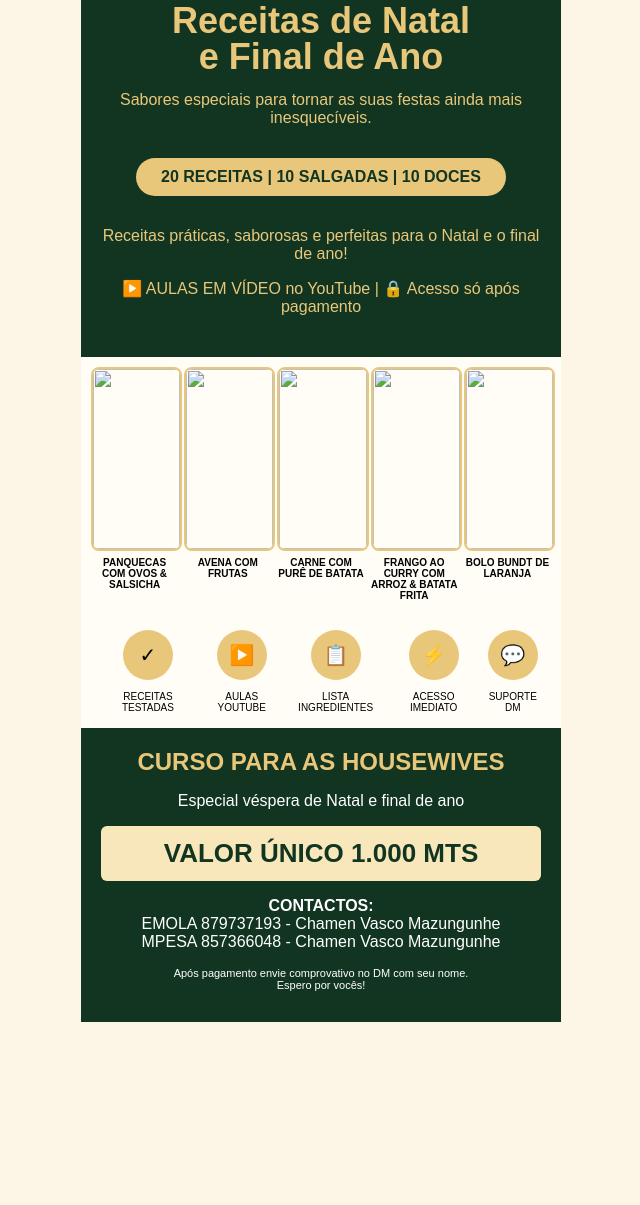
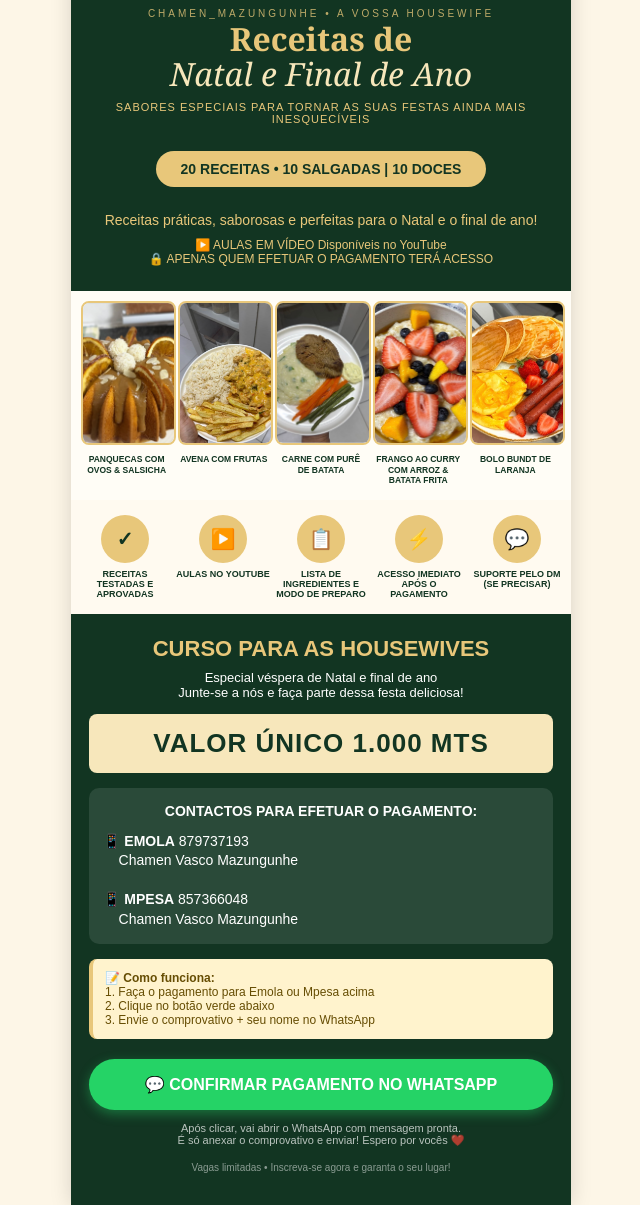
Before and after one commit to CharmilaElija/chamem-2, a plain HTML site: page index.html in a window 1280 px wide. Shown: the part 22-1227 px from the top of the page, without its empty margins (319-959 px from the left). Before the commit the page ends 1044 px from the top, so only its background shows below. Drawn offline with Linux system fonts and the light colour scheme.

Commit message:
Revise index.html for Christmas course enhancements
Updated HTML structure and styles for the Christmas course page, including improved layout, new images, and enhanced text descriptions.

```diff
--- a/index.html
+++ b/index.html
@@ -3,57 +3,83 @@
 <head>
 <meta charset="UTF-8">
 <meta name="viewport" content="width=device-width, initial-scale=1.0">
-<title>Curso de Natal - Chamen Mazungunhe</title>
+<title>Curso de Natal - Chamen Mazungunhe - A vossa Housewife</title>
 <style>
-  body{margin:0; font-family:Arial; background:#fdf6e7;}
-  .poster{max-width:480px; margin:auto; background:#fffdf6;}
+  body{margin:0; font-family:Arial, sans-serif; background:#fdf6e7;}
+  .poster{max-width:500px; margin:auto; background:#fffdf6; box-shadow:0 0 20px rgba(0,0,0,0.15);}
   .header{background:#123522; color:#e8c77a; text-align:center; padding:25px 15px;}
-  .header h1{font-size:36px; margin:0; line-height:1;}
-  .badge{background:#e8c77a; color:#123522; padding:10px 25px; border-radius:20px; font-weight:bold; display:inline-block; margin:15px 0;}
-  .foods{display:grid; grid-template-columns:repeat(5,1fr); gap:6px; padding:10px;}
+  .header h1{font-size:32px; margin:0; line-height:1.1; font-family:Georgia, serif;}
+  .header h1 i{color:#f7e7bb; font-weight:normal;}
+  .badge{background:#e8c77a; color:#123522; padding:10px 25px; border-radius:25px; font-weight:bold; display:inline-block; margin:15px 0; font-size:14px;}
+  .foods{display:grid; grid-template-columns:repeat(5,1fr); gap:6px; padding:10px; background:#fffdf6;}
   .foods div{text-align:center;}
-  .foods img{width:100%; height:180px; object-fit:cover; border-radius:8px; border:2px solid #e8c77a;}
-  .foods p{font-size:10px; font-weight:bold; margin:4px 0; text-transform:uppercase;}
-  .benefits{display:flex; justify-content:space-around; padding:15px; text-align:center; font-size:10px;}
-  .benefits span{background:#e8c77a; width:50px; height:50px; display:flex; align-items:center; justify-content:center; border-radius:50%; margin:auto; font-size:20px;}
-  .footer{background:#123522; color:white; padding:20px; text-align:center;}
-  .price{background:#f7e7bb; color:#123522; font-size:26px; font-weight:bold; padding:12px; border-radius:6px; margin:10px 0;}
+  .foods img{width:100%; height:140px; object-fit:cover; border-radius:8px; border:2px solid #e8c77a;}
+  .foods p{font-size:8.5px; font-weight:bold; margin:5px 0; text-transform:uppercase; color:#123522; line-height:1.2;}
+  .benefits{display:flex; justify-content:space-around; padding:15px 5px; text-align:center; font-size:9px; font-weight:bold; color:#123522; background:#fffaf0;}
+  .benefits div{flex:1; padding:0 2px;}
+  .benefits span{background:#e8c77a; width:48px; height:48px; display:flex; align-items:center; justify-content:center; border-radius:50%; margin:0 auto 6px; font-size:20px;}
+  .footer{background:#123522; color:white; padding:22px 18px; text-align:center;}
+  .price{background:#f7e7bb; color:#123522; font-size:26px; font-weight:bold; padding:14px; border-radius:8px; margin:14px 0; letter-spacing:1px;}
+  .pay-box{background:rgba(255,255,255,0.1); padding:14px; border-radius:10px; margin:15px 0; text-align:left; font-size:14px; line-height:1.4;}
+  .instrucoes{background:#fff3cd; color:#664d03; padding:12px; border-radius:8px; font-size:12px; text-align:left; margin:15px 0; border-left:4px solid #e8c77a;}
+  .whats-btn{background:#25D366; color:white; padding:16px 20px; border-radius:50px; text-decoration:none; font-weight:bold; display:flex; align-items:center; justify-content:center; gap:10px; margin:20px 0 10px 0; font-size:16px; box-shadow:0 4px 12px rgba(37,211,102,0.4); transition:0.2s;}
+  .whats-btn:hover{background:#1ebe5b;}
+  .whats-btn:active{transform:scale(0.97);}
 </style>
 </head>
 <body>
 <div class="poster">
   <div class="header">
-    <h1>Receitas de Natal<br>e Final de Ano</h1>
-    <p>Sabores especiais para tornar as suas festas ainda mais inesquecíveis.</p>
-    <div class="badge">20 RECEITAS | 10 SALGADAS | 10 DOCES</div>
-    <p>Receitas práticas, saborosas e perfeitas para o Natal e o final de ano!</p>
-    <p>▶️ AULAS EM VÍDEO no YouTube | 🔒 Acesso só após pagamento</p>
+    <small style="letter-spacing:3px; font-size:10px; opacity:0.8;">CHAMEN_MAZUNGUNHE • A VOSSA HOUSEWIFE</small>
+    <h1>Receitas de<br><i>Natal e Final de Ano</i></h1>
+    <p style="font-size:11px; letter-spacing:1px; margin-top:10px;">SABORES ESPECIAIS PARA TORNAR AS SUAS FESTAS AINDA MAIS INESQUECÍVEIS</p>
+    <div class="badge">20 RECEITAS • 10 SALGADAS | 10 DOCES</div>
+    <p style="font-size:14px; margin:10px 0;">Receitas práticas, saborosas e perfeitas para o Natal e o final de ano!</p>
+    <p style="font-size:12px; margin:0;">▶️ AULAS EM VÍDEO Disponíveis no YouTube<br>🔒 APENAS QUEM EFETUAR O PAGAMENTO TERÁ ACESSO</p>
   </div>
 
   <div class="foods">
-    <div><img src="Img_8521.jpg"><p>Panquecas com ovos & salsicha</p></div>
-    <div><img src="Img_8522.jpg"><p>Avena com frutas</p></div>
-    <div><img src="Img_8523.jpg"><p>Carne com purê de batata</p></div>
-    <div><img src="Img_8524.jpg"><p>Frango ao curry com arroz & batata frita</p></div>
-    <div><img src="Img_8585.jpg"><p>Bolo bundt de laranja</p></div>
+    <div><img src="IMG_8521.jpeg" alt="Panquecas"><p>PANQUECAS COM OVOS & SALSICHA</p></div>
+    <div><img src="IMG_8522.jpeg" alt="Avena"><p>AVENA COM FRUTAS</p></div>
+    <div><img src="IMG_8523.jpeg" alt="Carne"><p>CARNE COM PURÊ DE BATATA</p></div>
+    <div><img src="IMG_8524.jpeg" alt="Frango curry"><p>FRANGO AO CURRY COM ARROZ & BATATA FRITA</p></div>
+    <div><img src="IMG_8525.jpeg" alt="Bolo"><p>BOLO BUNDT DE LARANJA</p></div>
   </div>
 
   <div class="benefits">
-    <div><span>✓</span><br>RECEITAS TESTADAS</div>
-    <div><span>▶️</span><br>AULAS YOUTUBE</div>
-    <div><span>📋</span><br>LISTA INGREDIENTES</div>
-    <div><span>⚡</span><br>ACESSO IMEDIATO</div>
-    <div><span>💬</span><br>SUPORTE DM</div>
+    <div><span>✓</span>RECEITAS TESTADAS E APROVADAS</div>
+    <div><span>▶️</span>AULAS NO YOUTUBE</div>
+    <div><span>📋</span>LISTA DE INGREDIENTES E MODO DE PREPARO</div>
+    <div><span>⚡</span>ACESSO IMEDIATO APÓS O PAGAMENTO</div>
+    <div><span>💬</span>SUPORTE PELO DM (SE PRECISAR)</div>
   </div>
 
   <div class="footer">
-    <h2 style="color:#e8c77a; margin:0;">CURSO PARA AS HOUSEWIVES</h2>
-    <p>Especial véspera de Natal e final de ano</p>
+    <h2 style="color:#e8c77a; margin:0; font-size:22px;">CURSO PARA AS HOUSEWIVES</h2>
+    <p style="font-size:13px; margin:8px 0;">Especial véspera de Natal e final de ano<br>Junte-se a nós e faça parte dessa festa deliciosa!</p>
     <div class="price">VALOR ÚNICO 1.000 MTS</div>
-    <p><b>CONTACTOS:</b><br>
-    EMOLA 879737193 - Chamen Vasco Mazungunhe<br>
-    MPESA 857366048 - Chamen Vasco Mazungunhe</p>
-    <p style="font-size:11px;">Após pagamento envie comprovativo no DM com seu nome.<br>Espero por vocês!</p>
+
+    <div class="pay-box">
+      <div style="text-align:center; margin-bottom:10px;"><b>CONTACTOS PARA EFETUAR O PAGAMENTO:</b></div>
+      📱 <b>EMOLA</b> 879737193<br>
+      &nbsp;&nbsp;&nbsp;&nbsp;Chamen Vasco Mazungunhe<br><br>
+      📱 <b>MPESA</b> 857366048<br>
+      &nbsp;&nbsp;&nbsp;&nbsp;Chamen Vasco Mazungunhe
+    </div>
+
+    <div class="instrucoes">
+      <b>📝 Como funciona:</b><br>
+      1. Faça o pagamento para Emola ou Mpesa acima<br>
+      2. Clique no botão verde abaixo<br>
+      3. Envie o comprovativo + seu nome no WhatsApp
+    </div>
+
+    <a class="whats-btn" href="https://wa.me/258879737193?text=Ol%C3%A1%20Chamen!%20Acabei%20de%20fazer%20o%20pagamento%20de%201000MTS%20para%20o%20Curso%20de%20Natal%20%F0%9F%8E%84%0A%0AMeu%20nome%20%C3%A9%3A%20%0AComprovativo%20anexado%20abaixo%20%E2%AC%87%EF%B8%8F" target="_blank">
+      💬 CONFIRMAR PAGAMENTO NO WHATSAPP
+    </a>
+
+    <p style="font-size:11px; opacity:0.7; margin-top:12px;">Após clicar, vai abrir o WhatsApp com mensagem pronta.<br>É só anexar o comprovativo e enviar! Espero por vocês ❤️</p>
+    <p style="font-size:10px; margin-top:15px; opacity:0.5;">Vagas limitadas • Inscreva-se agora e garanta o seu lugar!</p>
   </div>
 </div>
 </body>
```
